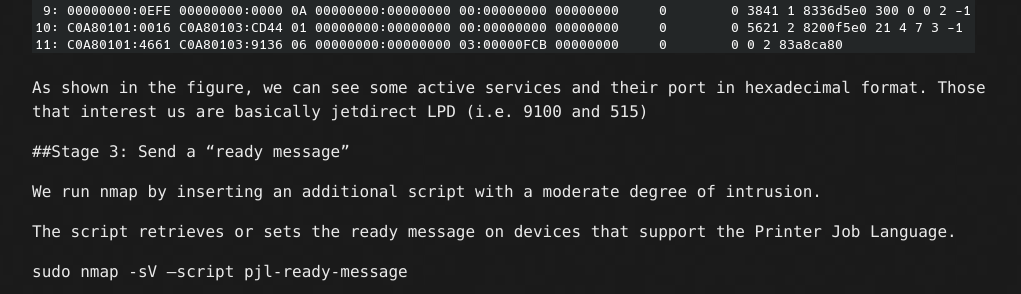
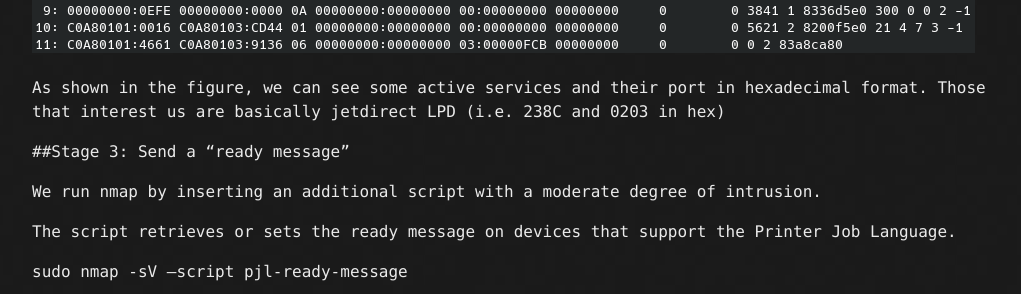
Before and after one commit to kaisersource/kaisersource.github.io, a Jekyll site: the page built from _posts/2021-01-17-dsl-n14u-syn.md, in a window 1280 px wide and 900 px high, scrolled down 948 px. Shown: the part 182-476 px from the top of the window, without its empty margins (108-1129 px from the left). Built offline with Jekyll 4.4.1, drawn with Linux system fonts in a browser that asks for light colours.

Commit message:
Update 2021-01-17-dsl-n14u-syn.md

```diff
--- a/_posts/2021-01-17-dsl-n14u-syn.md
+++ b/_posts/2021-01-17-dsl-n14u-syn.md
@@ -41,7 +41,7 @@ We enter the router via ssh to understand through the proc file system what happ
 ![](/assets/asus_2/raw_socket_before.png)
 
 As shown in the figure, we can see some active services and their port in hexadecimal format.
-Those that interest us are basically jetdirect LPD (i.e. 9100 and 515)
+Those that interest us are basically jetdirect LPD (i.e. 238C and 0203 in hex)
 
 ##Stage 3: Send a "ready message"
 
```
